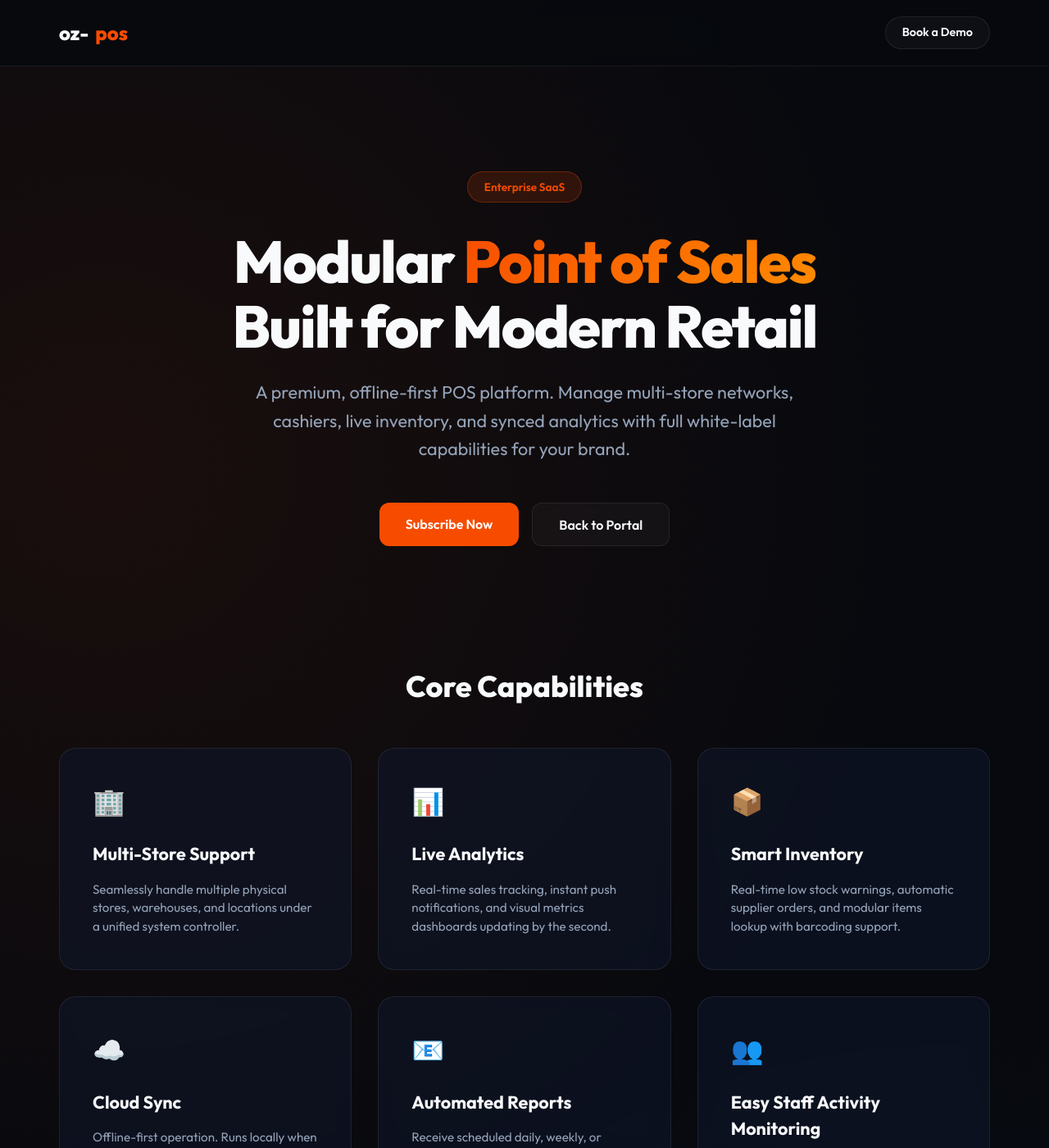
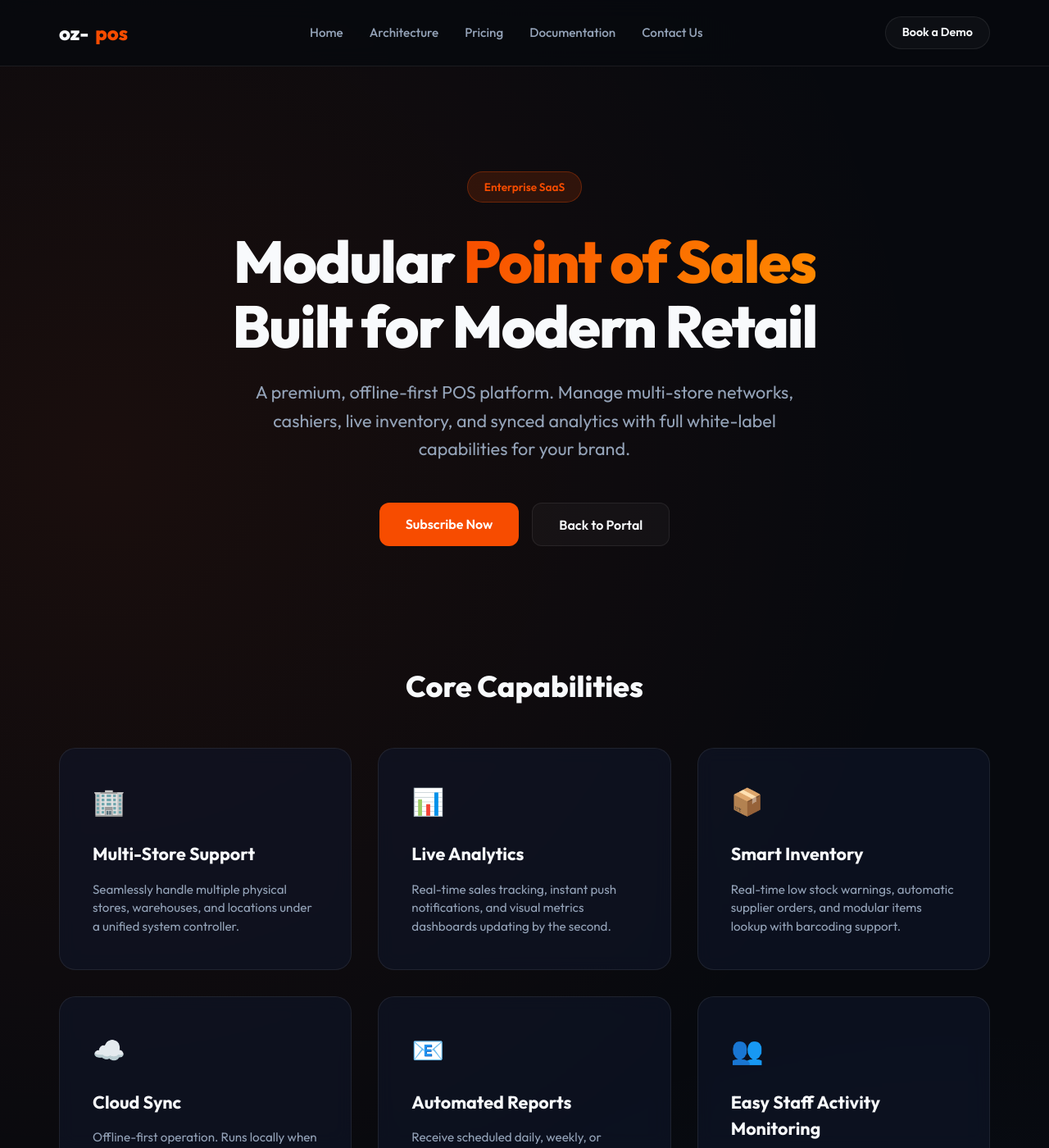
Before and after one commit to kardelitaitu/kardelitaitu.github.io, a Jekyll site: the page built from oz-pos/index.html, in a window 1280 px wide and 1400 px high. Shown: the whole window at 82% size. Built offline with Jekyll 4.4.1, drawn with Linux system fonts in a browser that asks for light colours.

Commit message:
feat: design top navigation menu and move GitHub link to footer on oz-pos site

```diff
--- a/oz-pos/index.html
+++ b/oz-pos/index.html
@@ -17,6 +17,13 @@ description: Rust modular Point of Sales system supporting multi-store, multi-ca
   <header>
     <div class="nav-container">
       <a href="#" class="logo">oz-<span>pos</span></a>
+      <ul class="nav-links">
+        <li><a href="#">Home</a></li>
+        <li><a href="#architecture">Architecture</a></li>
+        <li><a href="#pricing">Pricing</a></li>
+        <li><a href="#docs">Documentation</a></li>
+        <li><a href="#contact">Contact Us</a></li>
+      </ul>
       <a href="#pricing" class="btn-github">Book a Demo</a>
     </div>
   </header>
@@ -73,7 +80,7 @@ description: Rust modular Point of Sales system supporting multi-store, multi-ca
       </div>
     </section>
 
-    <section class="code-preview">
+    <section class="code-preview" id="architecture">
       <h2 class="section-title">White Label Customization via Lua</h2>
       <div class="code-window">
         <div class="code-header">
--- a/oz-pos/style.css
+++ b/oz-pos/style.css
@@ -60,6 +60,40 @@ header {
 
 .logo span {
   color: var(--rust);
+}
+
+.nav-links {
+  display: flex;
+  gap: 2rem;
+  list-style: none;
+}
+
+.nav-links a {
+  color: var(--text-muted);
+  text-decoration: none;
+  font-weight: 500;
+  font-size: 0.95rem;
+  transition: var(--transition);
+  position: relative;
+}
+
+.nav-links a::after {
+  content: "";
+  position: absolute;
+  bottom: -4px;
+  left: 0;
+  width: 0;
+  height: 2px;
+  background: var(--rust);
+  transition: var(--transition);
+}
+
+.nav-links a:hover {
+  color: var(--text-main);
+}
+
+.nav-links a:hover::after {
+  width: 100%;
 }
 
 .btn-github {
```
Also changed, not shown: other parts of oz-pos/index.html (+1 -1 lines).
